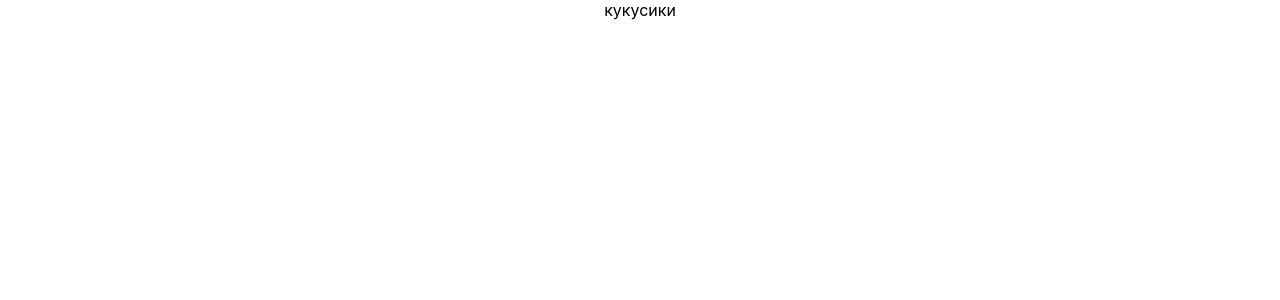
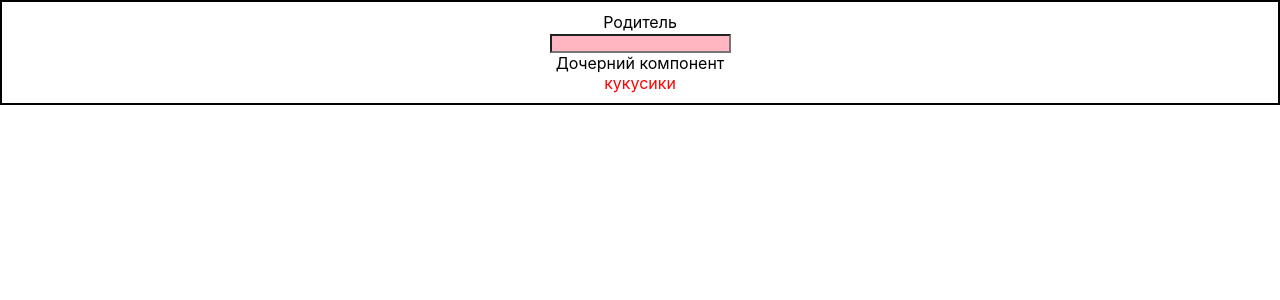
Before and after one commit to Olegdrn/react, a React (Create React App) app: page / in a window 1280 px wide. Shown: the top 300 px of the page. Built offline with nearby package versions, Linux system fonts and the light colour scheme.

Commit message:
Add files via upload

```diff
--- a/src/App.css
+++ b/src/App.css
@@ -1,5 +1,16 @@
 .App {
   text-align: center;
+  color: red;
+  border: 2px solid black;
+  padding: 10px;
+}
+
+.paragp {
+  color: black;
+}
+
+input {
+  background-color: lightpink;
 }
 
 .App-logo {
@@ -32,6 +43,7 @@
   from {
     transform: rotate(0deg);
   }
+
   to {
     transform: rotate(360deg);
   }
--- a/src/App.jsx
+++ b/src/App.jsx
@@ -1,10 +1,21 @@
 import './App.css';
 import { Message } from './components/Message';
+import { useState } from 'react'
+
+
 
 function App() {
+  const [name, setName] = useState('');
+  const changeName = (event) => {
+    setName(event.target.value)
+  };
+
   return (
     <div className="App">
-      <Message />
+      <p class="paragp">Родитель</p>
+      <input onChange={changeName} />
+      <p class="paragp">Дочерний компонент</p>
+      <Message name={name} />
     </div>
   );
 }
```
